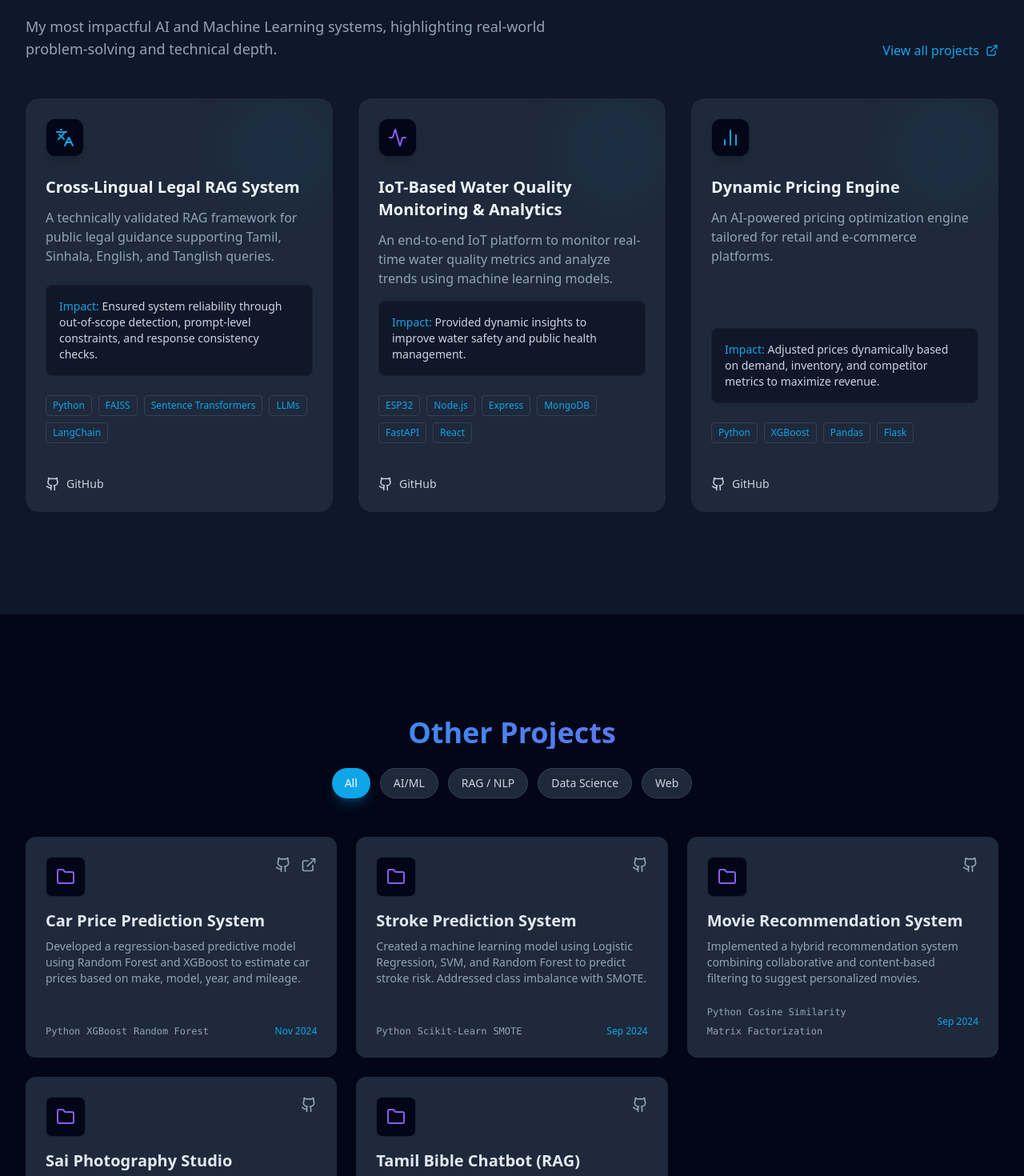
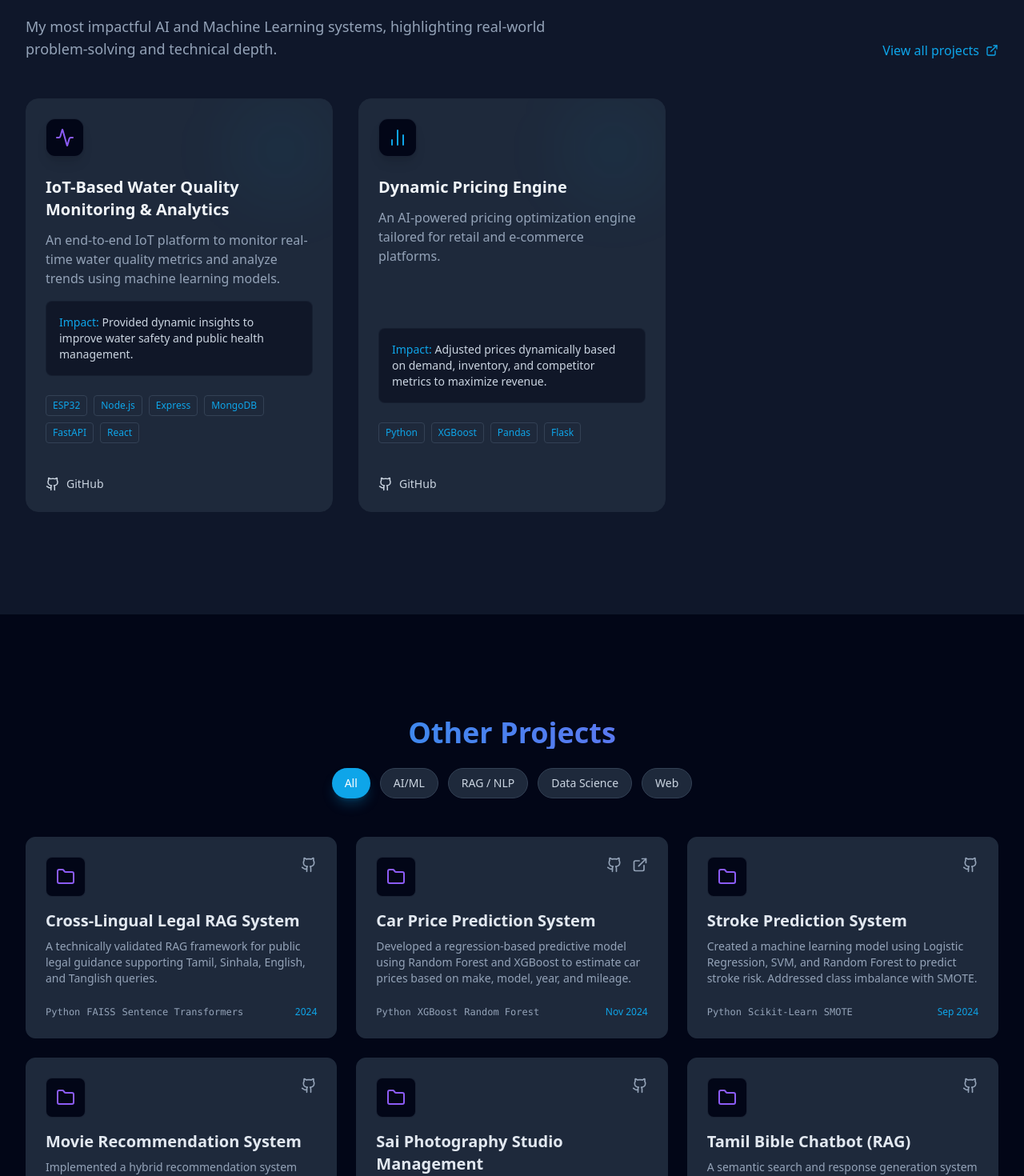
Before and after one commit to sivajanthan/Portfolio_Ajanthan, a React (Vite) app: page / in a window 1280 px wide. Shown: the part 2460-3930 px from the top of the page at 80% size. Built offline with nearby package versions, Linux system fonts and the light colour scheme.

Commit message:
Move Cross-Lingual project to All Projects and remove demo link

```diff
--- a/src/components/AllProjects.jsx
+++ b/src/components/AllProjects.jsx
@@ -9,6 +9,14 @@ const AllProjects = () => {
   const categories = ['All', 'AI/ML', 'RAG / NLP', 'Data Science', 'Web'];
 
   const projects = [
+    {
+      title: "Cross-Lingual Legal RAG System",
+      category: "RAG / NLP",
+      description: "A technically validated RAG framework for public legal guidance supporting Tamil, Sinhala, English, and Tanglish queries.",
+      tech: ["Python", "FAISS", "Sentence Transformers", "LLMs", "LangChain"],
+      date: "2024",
+      github: "https://github.com/sivajanthan/A-Cross-Lingual-RAG-Framework-for-Public-Guidance",
+    },
     {
       title: "Car Price Prediction System",
       category: "Data Science",
--- a/src/components/FeaturedProjects.jsx
+++ b/src/components/FeaturedProjects.jsx
@@ -5,15 +5,6 @@ import { GithubIcon as Github } from './icons';
 
 const FeaturedProjects = () => {
   const featuredProjects = [
-    {
-      title: "Cross-Lingual Legal RAG System",
-      description: "A technically validated RAG framework for public legal guidance supporting Tamil, Sinhala, English, and Tanglish queries.",
-      impact: "Ensured system reliability through out-of-scope detection, prompt-level constraints, and response consistency checks.",
-      tech: ["Python", "FAISS", "Sentence Transformers", "LLMs", "LangChain"],
-      icon: <Languages className="w-6 h-6 text-primary" />,
-      github: "https://github.com/sivajanthan/A-Cross-Lingual-RAG-Framework-for-Public-Guidance",
-      demo: null
-    },
     {
       title: "IoT-Based Water Quality Monitoring & Analytics",
       description: "An end-to-end IoT platform to monitor real-time water quality metrics and analyze trends using machine learning models.",
```
